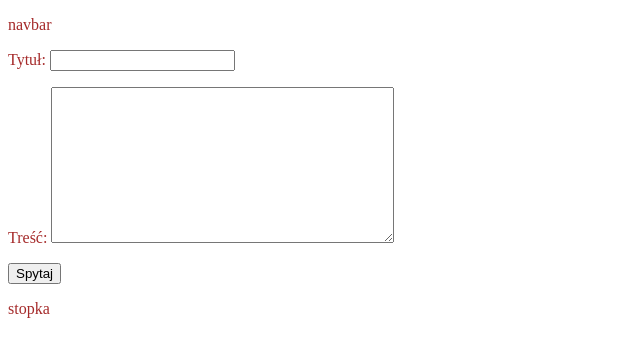
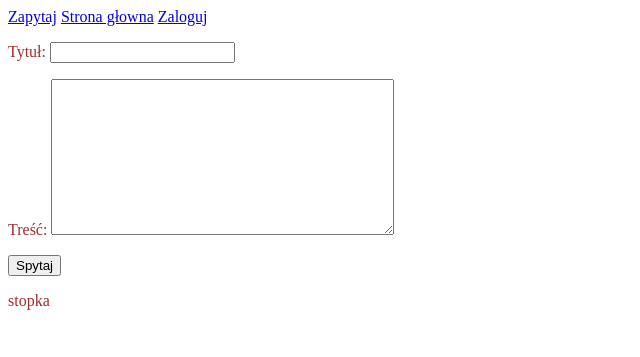
Before and after one commit to yanazPL/pytaj, a Django app: page /ask in a window 1280 px wide. Shown: the top 357 px of the page, without its empty margins (0-640 px from the left). Run offline with Django 3.2, Linux system fonts and the light colour scheme; the visitor is signed in with stand-in values (Sample User, id 1).

Commit message:
simple navbar and index page created

```diff
--- a/questions/views.py
+++ b/questions/views.py
@@ -4,7 +4,8 @@ from .models import Question
 from django.contrib.auth.decorators import login_required
 
 def index(request):
-    return render(request, 'questions/index.html', {})
+    questions = Question.objects.order_by('-date')
+    return render(request, 'questions/index.html', {'questions' : questions})
 
 @login_required
 def ask(request):
--- a/templates/partials/_navbar.html
+++ b/templates/partials/_navbar.html
@@ -1 +1,9 @@
-<p>navbar</p>
+<nav>
+	<a href="{% url 'ask'%}">Zapytaj</a>
+    <a href="{% url 'index' %}">Strona głowna</a>
+    {% if user.is_authenthicated%}
+        <a href="{% url 'logout' %}">Wyloguj</a>
+    {% else %}
+        <a href="{% url 'login' %}">Zaloguj</a>
+    {% endif %}
+</nav>
--- a/templates/questions/index.html
+++ b/templates/questions/index.html
@@ -1,5 +1,9 @@
 {% extends 'base.html' %}
 {% block title %}Strona główna{% endblock %}
 {% block content %}
-<p>zawartość index</p>
+    {% for question in questions %}
+        <a href="{% url 'question' question.id %}">
+            <h1>{{question.title}}</h1>
+        </a>
+    {% endfor %}
 {% endblock %}
```
